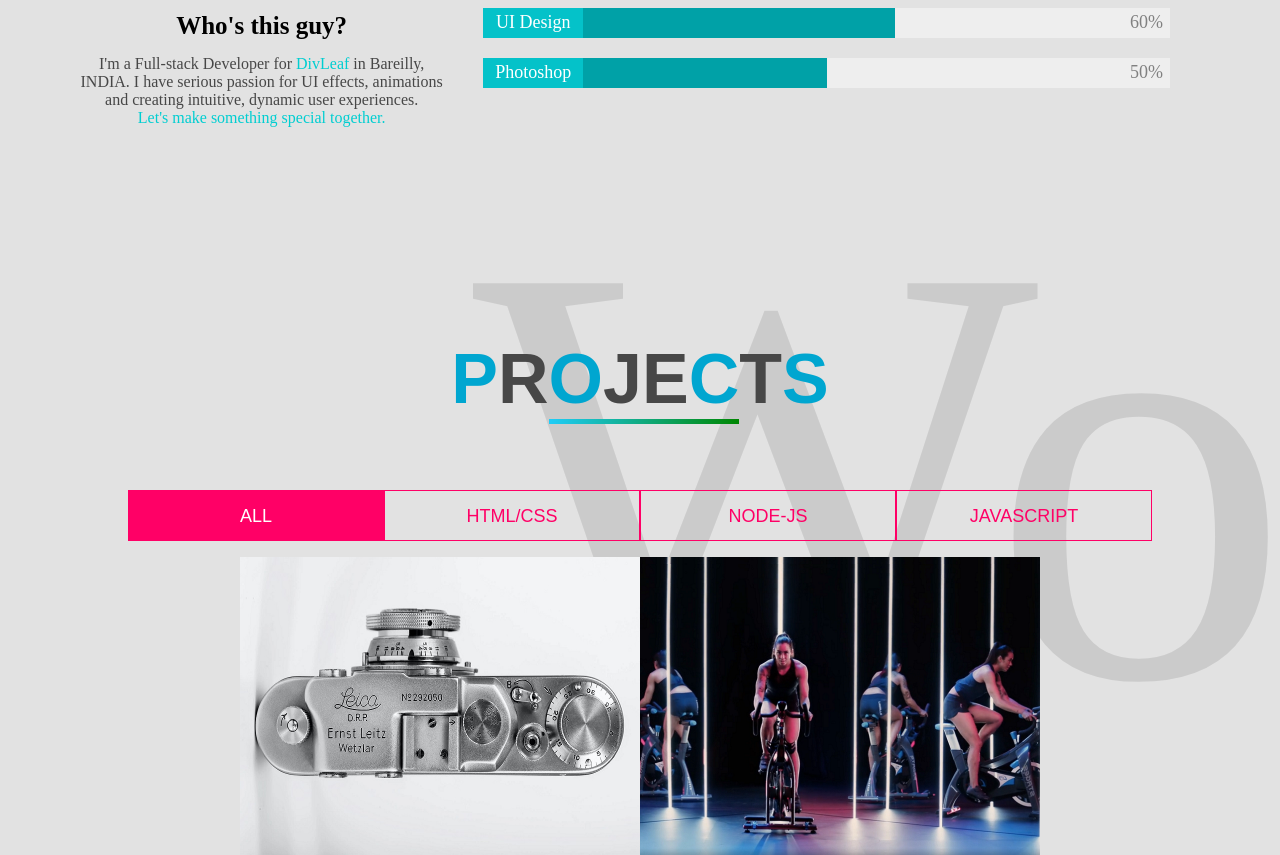
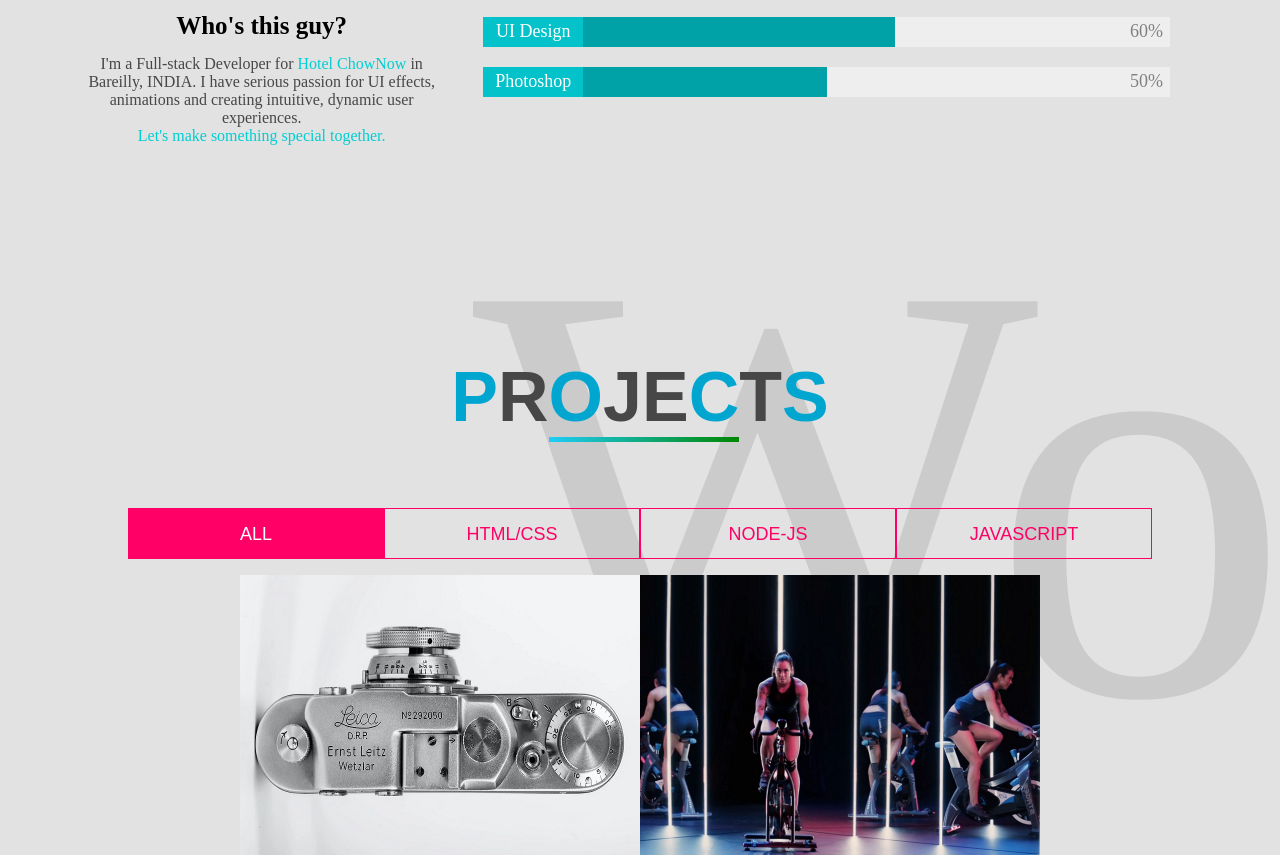
Before and after one commit to niyuti/myportfolio, a plain HTML site: page index.html in a window 1280 px wide. Shown: the part 1859-2714 px from the top of the page. Drawn offline with nearby package versions, Linux system fonts and the light colour scheme.

Commit message:
Upading company name to chownow

```diff
--- a/index.html
+++ b/index.html
@@ -142,7 +142,7 @@
 		   <h1 style="margin-top: 15px;  color:#000000;
 		   font-size: 25px;">Who's this guy?</h1>
 		   <p style="margin-top:15px;">I'm a Full-stack Developer for
-		      <a href="http://www.divleaf.com/" style="color: darkturquoise;">DivLeaf</a> in Bareilly, INDIA.
+		      <a href="http://www.chownowhotel.com/" style="color: darkturquoise;">Hotel ChowNow</a> in Bareilly, INDIA.
            I have serious passion for UI effects, animations and creating intuitive, dynamic user experiences.
            <br>
             <a href="#CONTACT" style="color: darkturquoise;"> Let's make something special together.</a>
```
